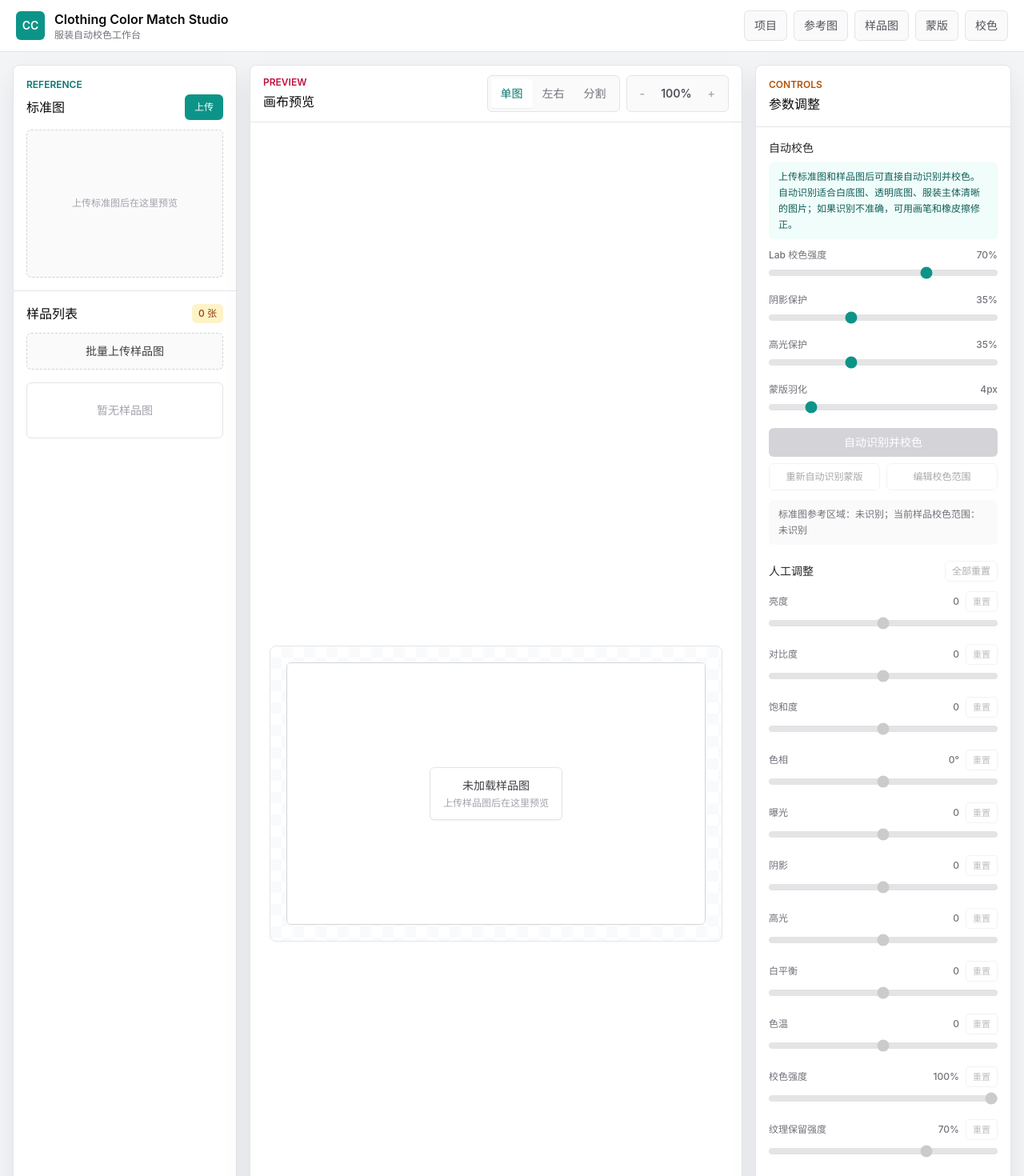
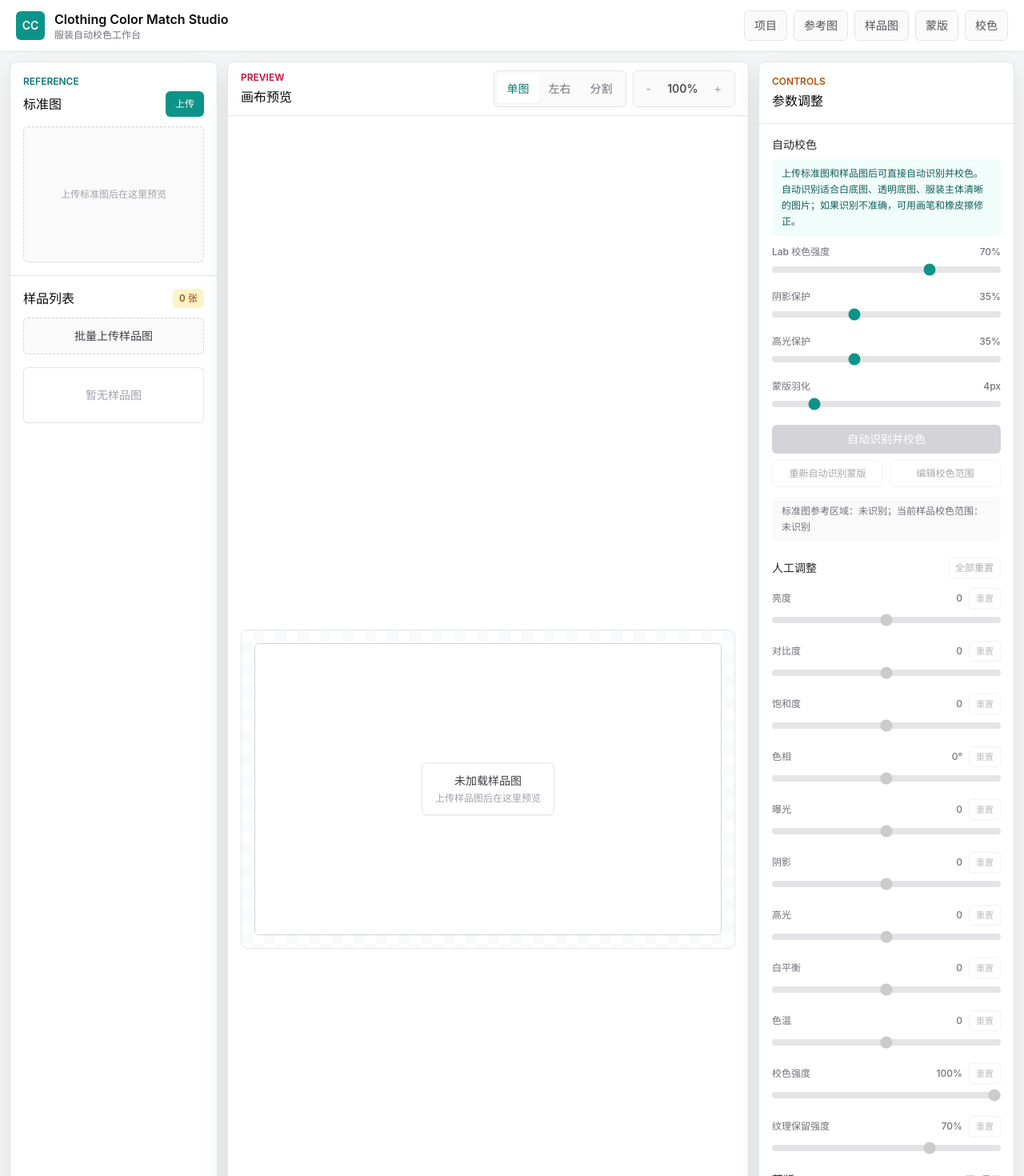
Before and after one commit to KevinYoungsir/clothing-color-match, a React (Vite) app: page / in a window 1280 px wide. Shown: the top 1470 px of the page at 80% size. Built offline with nearby package versions, Linux system fonts and the light colour scheme; the HTML template or start-up script is replaced by a standard one.

Commit message:
fix: improve canvas preview sizing

```diff
--- a/src/App.tsx
+++ b/src/App.tsx
@@ -948,7 +948,7 @@ export default function App() {
       <div className="flex min-h-screen w-full flex-col">
         <TopToolbar />
 
-        <section className="grid min-h-0 flex-1 grid-cols-1 gap-4 px-4 py-4 lg:grid-cols-[280px_minmax(0,1fr)_320px]">
+        <section className="grid min-h-0 flex-1 grid-cols-1 gap-3 px-3 py-3 lg:grid-cols-[240px_minmax(0,1fr)_300px] xl:grid-cols-[260px_minmax(0,1fr)_320px]">
           <ImageSidebar
             onReferenceUpload={handleReferenceUpload}
             onSampleSelect={setSelectedSampleId}
--- a/src/components/CanvasWorkspace.tsx
+++ b/src/components/CanvasWorkspace.tsx
@@ -483,8 +483,8 @@ export function CanvasWorkspace({
   }
 
   return (
-    <section className="flex min-h-0 flex-col rounded-lg border border-zinc-200 bg-white shadow-panel">
-      <div className="flex flex-wrap items-center justify-between gap-3 border-b border-zinc-200 px-4 py-3">
+    <section className="flex min-h-[560px] min-w-0 flex-col rounded-lg border border-zinc-200 bg-white shadow-panel lg:min-h-[calc(100vh-220px)]">
+      <div className="flex flex-wrap items-center justify-between gap-3 border-b border-zinc-200 px-4 py-2.5">
         <div>
           <p className="text-xs font-semibold uppercase text-rose-700">Preview</p>
           <h2 className="mt-1 text-base font-semibold">{previewTitle}</h2>
@@ -542,8 +542,8 @@ export function CanvasWorkspace({
         </div>
       </div>
 
-      <div className="grid min-h-0 flex-1 place-items-center p-6">
-        <div className="canvas-checker relative w-full max-w-4xl overflow-hidden rounded-lg border border-zinc-200 p-5">
+      <div className="grid min-h-0 flex-1 place-items-center p-3 lg:p-4">
+        <div className="canvas-checker relative w-full max-w-[1440px] overflow-hidden rounded-lg border border-zinc-200 p-3 lg:p-4">
           <canvas
             aria-label={selectedImage ? `当前图片预览：${selectedImage.fileName}` : "当前图片预览"}
             className={`block aspect-[16/10] w-full rounded-md border border-zinc-300 bg-white ${
@@ -577,7 +577,7 @@ export function CanvasWorkspace({
           ) : null}
 
           {canCompare && compareMode === "split" && !isHoldingOriginal ? (
-            <div className="pointer-events-none absolute inset-5">
+            <div className="pointer-events-none absolute inset-3 lg:inset-4">
               <div
                 aria-label="拖动分割线"
                 className="pointer-events-auto absolute top-0 h-full w-5 -translate-x-1/2 cursor-ew-resize"
@@ -595,7 +595,7 @@ export function CanvasWorkspace({
           ) : null}
 
           {!selectedImage ? (
-            <div className="pointer-events-none absolute inset-5 grid place-items-center">
+            <div className="pointer-events-none absolute inset-3 grid place-items-center lg:inset-4">
               <div className="rounded-md border border-zinc-200 bg-white px-4 py-3 text-center shadow-sm">
                 <p className="text-sm font-semibold text-zinc-700">
                   {mode === "reference" ? "未加载标准图" : "未加载样品图"}
```
